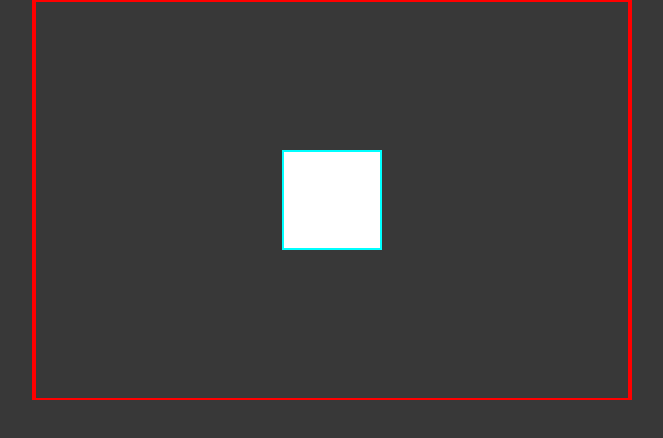
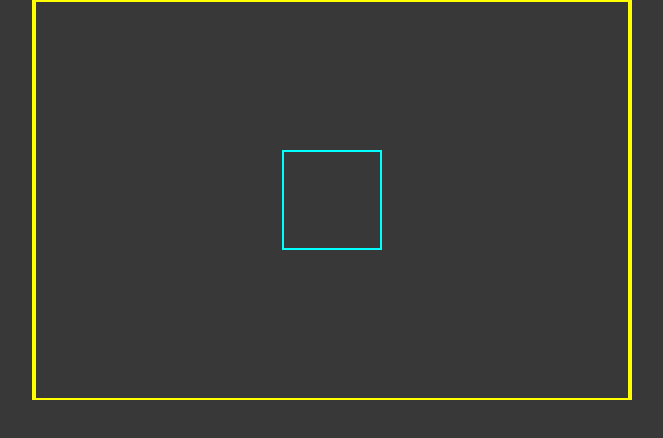
Before and after one commit to astap-bender/js_arrow, a website: page index.html in a window 1280 px wide. Shown: the whole page, without its empty margins (68-731 px from the left). Drawn offline with Linux system fonts and the light colour scheme.

Commit message:
first commit

```diff
--- a/style.css
+++ b/style.css
@@ -17,7 +17,7 @@ body {
     margin-right: auto;
     width: 600px;
     height: 400px;
-    border: 2px solid red;
+    border: 2px solid yellow;
     display: flex;
     /* Добавим flexbox для центрирования стрелок */
     justify-content: center;
@@ -34,7 +34,7 @@ body {
     backface-visibility: hidden;
     bottom: 0;
     transform: rotate(0deg) translateZ(0);
-    background-color: white;
+    background-color: rgba(255, 255, 255, 0);
     /* Добавим курсор, чтобы показать, что это кликабельно */
 }
 
@@ -50,7 +50,7 @@ body {
     top: 0;
     backface-visibility: hidden;
     transform: rotate(45deg) translateZ(0);
-    background-color: white;
+    background-color: rgba(255, 255, 255, 0);
 
     /* Добавим курсор */
 }
```
